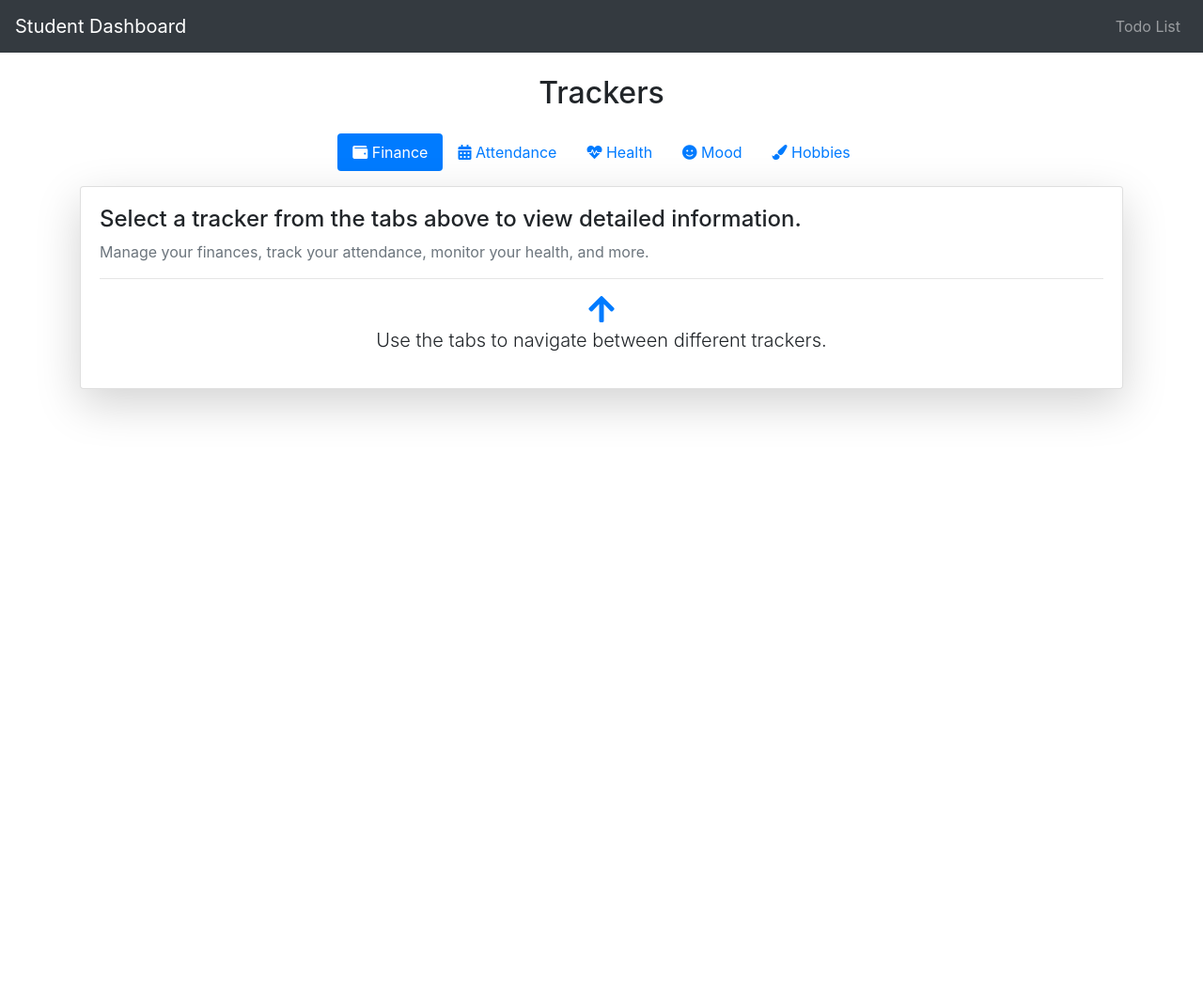
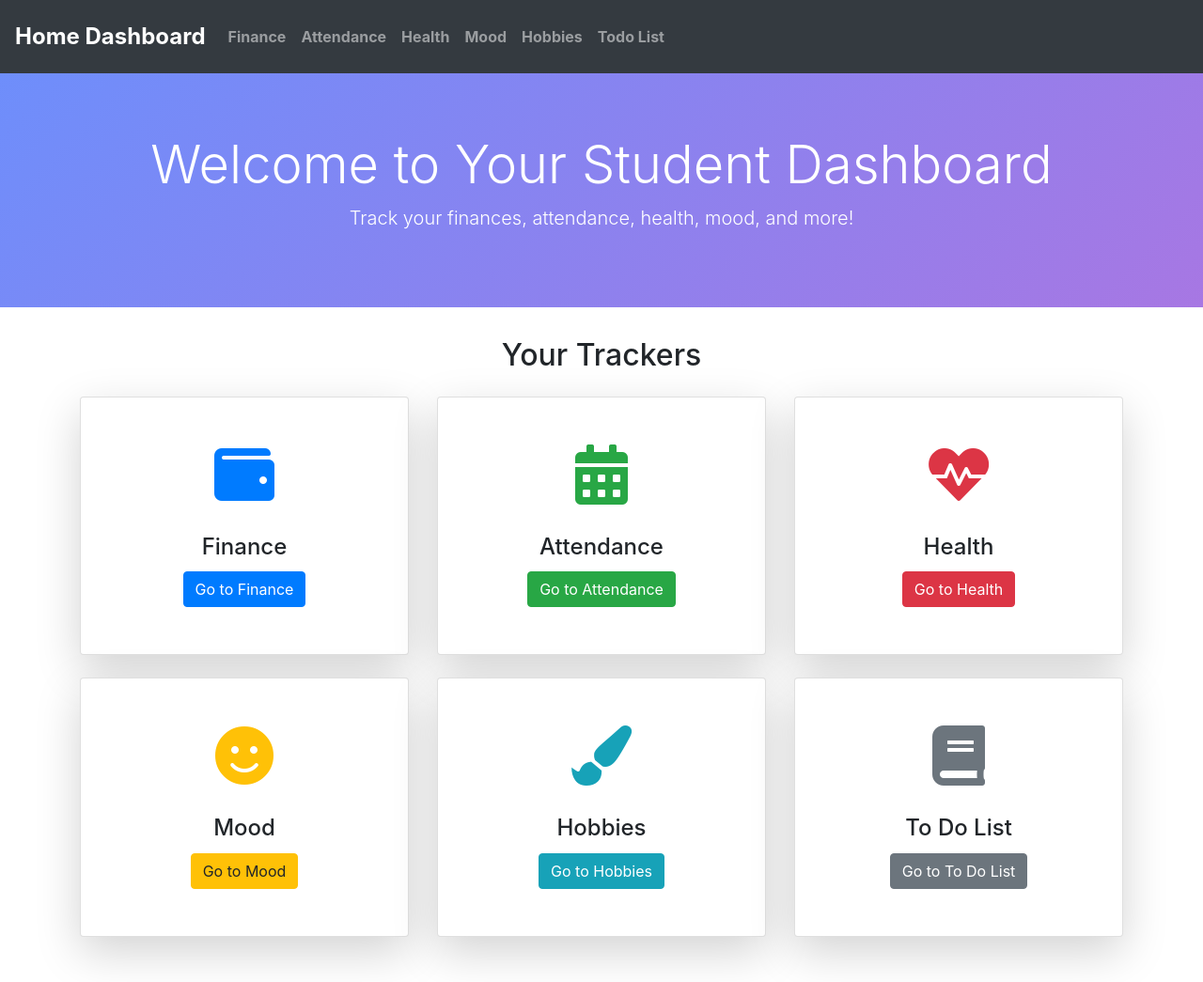
Before and after one commit to Ryanmats66697/journal_app, a Django app: page /home/ in a window 1280 px wide. Shown: the whole page at 94% size. Before the commit the page ends 443 px from the top, so only its background shows below. Run offline with Django 5.2, Linux system fonts and the light colour scheme; some libraries are stand-ins or nearby versions.

Commit message:
UI_revamp

```diff
--- a/journal_app/templates/home.html
+++ b/journal_app/templates/home.html
@@ -8,44 +8,120 @@
     <link rel="stylesheet" href="https://stackpath.bootstrapcdn.com/bootstrap/4.5.2/css/bootstrap.min.css">
     <link rel="stylesheet" href="https://cdnjs.cloudflare.com/ajax/libs/font-awesome/5.15.4/css/all.min.css">
     <link rel="stylesheet" href="assets/css/styles.css">
+
+    <style>
+        .card {
+            height: 100%;
+            padding: 30px 20px;
+            text-align: center;
+        }
+
+        .card-body {
+            display: flex;
+            flex-direction: column;
+            justify-content: center;
+            align-items: center;
+        }
+
+        .card-title {
+            margin-top: 15px;
+            font-size: 1.5rem;
+        }
+
+        .card i {
+            font-size: 4rem;
+        }
+
+        .jumbotron {
+            background: linear-gradient(135deg, #6e8efb, #a777e3);
+            color: #fff;
+        }
+    </style>
 </head>
 
 <body>
-    <nav class="navbar navbar-expand-lg navbar-dark bg-dark">
-        <a class="navbar-brand" href="/home/">Student Dashboard</a>
-        <ul class="navbar-nav ml-auto">
-            <li class="nav-item"><a class="nav-link" href="/todo/">Todo List</a></li>
-        </ul>
-    </nav>
+    <nav class="navbar navbar-expand-lg navbar-dark bg-dark py-3">
+    <a class="navbar-brand font-weight-bold" href="/home/" style="font-size: 1.5rem;">Home Dashboard</a>
+    <ul class="navbar-nav mr-auto">
+        <li class="nav-item"><a class="nav-link font-weight-bold" href="/finance/">Finance</a></li>
+        <li class="nav-item"><a class="nav-link font-weight-bold" href="/attendance/">Attendance</a></li>
+        <li class="nav-item"><a class="nav-link font-weight-bold" href="/health/">Health</a></li>
+        <li class="nav-item"><a class="nav-link font-weight-bold" href="/mood-tracker/">Mood</a></li>
+        <li class="nav-item"><a class="nav-link font-weight-bold" href="/hobbies/">Hobbies</a></li>
+        <li class="nav-item"><a class="nav-link font-weight-bold" href="/todo/">Todo List</a></li>
+    </ul>
+</nav>
+
+    <!-- Big Banner Section -->
+    <div class="jumbotron jumbotron-fluid text-center">
+        <div class="container">
+            <h1 class="display-4">Welcome to Your Student Dashboard</h1>
+            <p class="lead">Track your finances, attendance, health, mood, and more!</p>
+        </div>
+    </div>
 
     <div class="container my-4">
-        <h2 class="mb-4 text-center">Trackers</h2>
-        <ul class="nav nav-pills mb-3 justify-content-center" id="trackerTabs">
-            <li class="nav-item">
-                <a class="nav-link active" href="/finance/"><i class="fas fa-wallet"></i> Finance</a>
-            </li>
-            <li class="nav-item">
-                <a class="nav-link" href="/attendance/"><i class="fas fa-calendar-alt"></i> Attendance</a>
-            </li>
-            <li class="nav-item">
-                <a class="nav-link" href="health.html"><i class="fas fa-heartbeat"></i> Health</a>
-            </li>
-            <li class="nav-item">
-                <a class="nav-link" href="/mood-tracker"><i class="fas fa-smile"></i> Mood</a>
-            </li>
-            <li class="nav-item">
-                <a class="nav-link" href="/hobbies/"><i class="fas fa-paint-brush"></i> Hobbies</a>
-            </li>
-        </ul>
+        <h2 class="mb-4 text-center">Your Trackers</h2>
 
-        <div class="card shadow-lg">
-            <div class="card-body">
-                <h4>Select a tracker from the tabs above to view detailed information.</h4>
-                <p class="text-muted">Manage your finances, track your attendance, monitor your health, and more.</p>
-                <hr>
-                <div class="text-center">
-                    <i class="fas fa-arrow-up fa-2x text-primary"></i>
-                    <p class="lead">Use the tabs to navigate between different trackers.</p>
+        <!-- 3x2 Grid using Bootstrap Cards with Larger Size -->
+        <div class="row">
+            <div class="col-md-6 col-lg-4 mb-4">
+                <div class="card shadow-lg h-100">
+                    <div class="card-body">
+                        <i class="fas fa-wallet fa-3x text-primary mb-3"></i>
+                        <h5 class="card-title">Finance</h5>
+                        <a href="/finance/" class="btn btn-primary mt-auto">Go to Finance</a>
+                    </div>
+                </div>
+            </div>
+
+            <div class="col-md-6 col-lg-4 mb-4">
+                <div class="card shadow-lg h-100">
+                    <div class="card-body">
+                        <i class="fas fa-calendar-alt fa-3x text-success mb-3"></i>
+                        <h5 class="card-title">Attendance</h5>
+                        <a href="/attendance/" class="btn btn-success mt-auto">Go to Attendance</a>
+                    </div>
+                </div>
+            </div>
+
+            <div class="col-md-6 col-lg-4 mb-4">
+                <div class="card shadow-lg h-100">
+                    <div class="card-body">
+                        <i class="fas fa-heartbeat fa-3x text-danger mb-3"></i>
+                        <h5 class="card-title">Health</h5>
+                        <a href="/health/" class="btn btn-danger mt-auto">Go to Health</a>
+                    </div>
+                </div>
+            </div>
+
+            <div class="col-md-6 col-lg-4 mb-4">
+                <div class="card shadow-lg h-100">
+                    <div class="card-body">
+                        <i class="fas fa-smile fa-3x text-warning mb-3"></i>
+                        <h5 class="card-title">Mood</h5>
+                        <a href="/mood-tracker/" class="btn btn-warning mt-auto">Go to Mood</a>
+                    </div>
+                </div>
+            </div>
+
+            <div class="col-md-6 col-lg-4 mb-4">
+                <div class="card shadow-lg h-100">
+                    <div class="card-body">
+                        <i class="fas fa-paint-brush fa-3x text-info mb-3"></i>
+                        <h5 class="card-title">Hobbies</h5>
+                        <a href="/hobbies/" class="btn btn-info mt-auto">Go to Hobbies</a>
+                    </div>
+                </div>
+            </div>
+
+            <div class="col-md-6 col-lg-4 mb-4">
+                <div class="card shadow-lg h-100">
+                    <div class="card-body">
+                        <i class="fas fa-book fa-3x text-secondary mb-3"></i>
+                        <h5 class="card-title">To Do List</h5>
+                        <a href="/todo/" class="btn btn-secondary mt-auto">Go to To Do List</a>
+                    </div>
                 </div>
             </div>
         </div>
```
Also changed, not shown: attendance/templates/attendance.html (+10 -7 lines), finance/templates/finance.html (+11 -7 lines), health/templates/health.html (+11 -7 lines), hobbies/templates/hobbies.html (+10 -6 lines), mood/templates/mood.html (+10 -6 lines), todo/templates/todo.html (+10 -5 lines), db.sqlite3.
